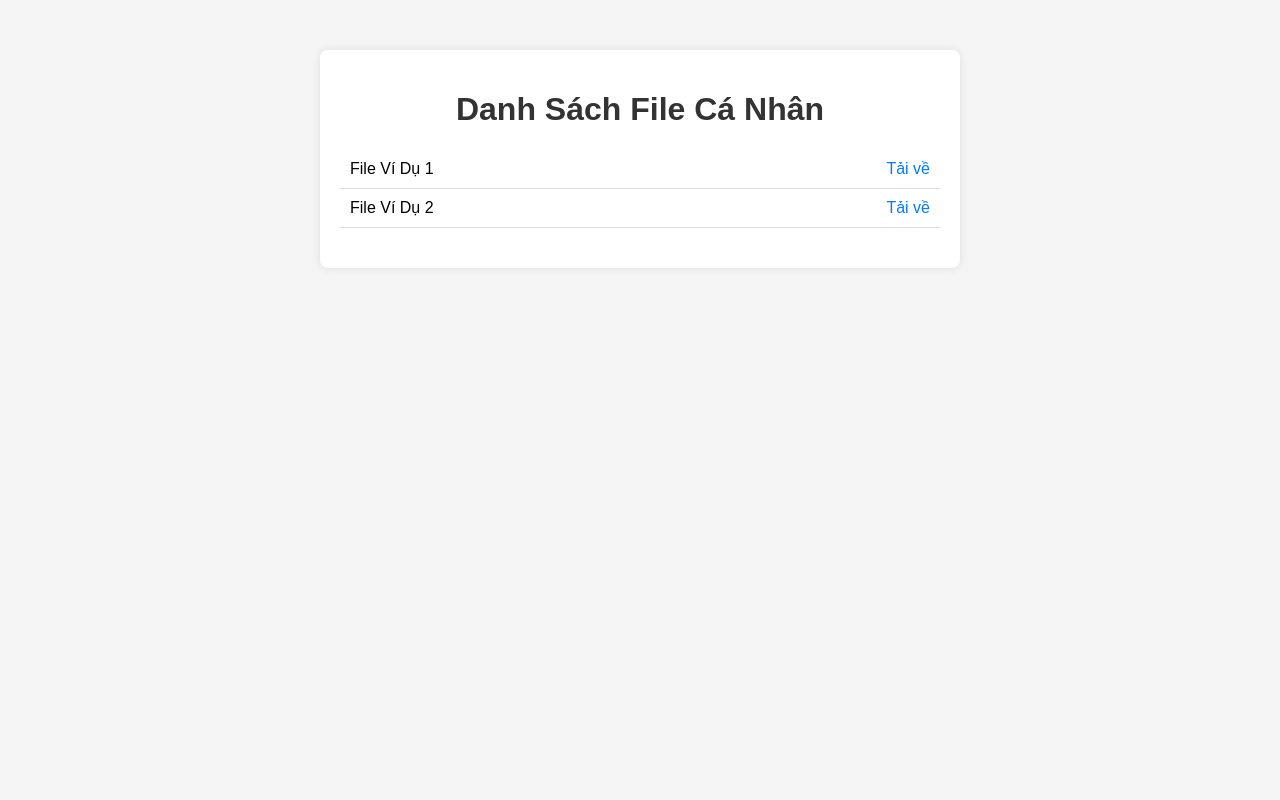
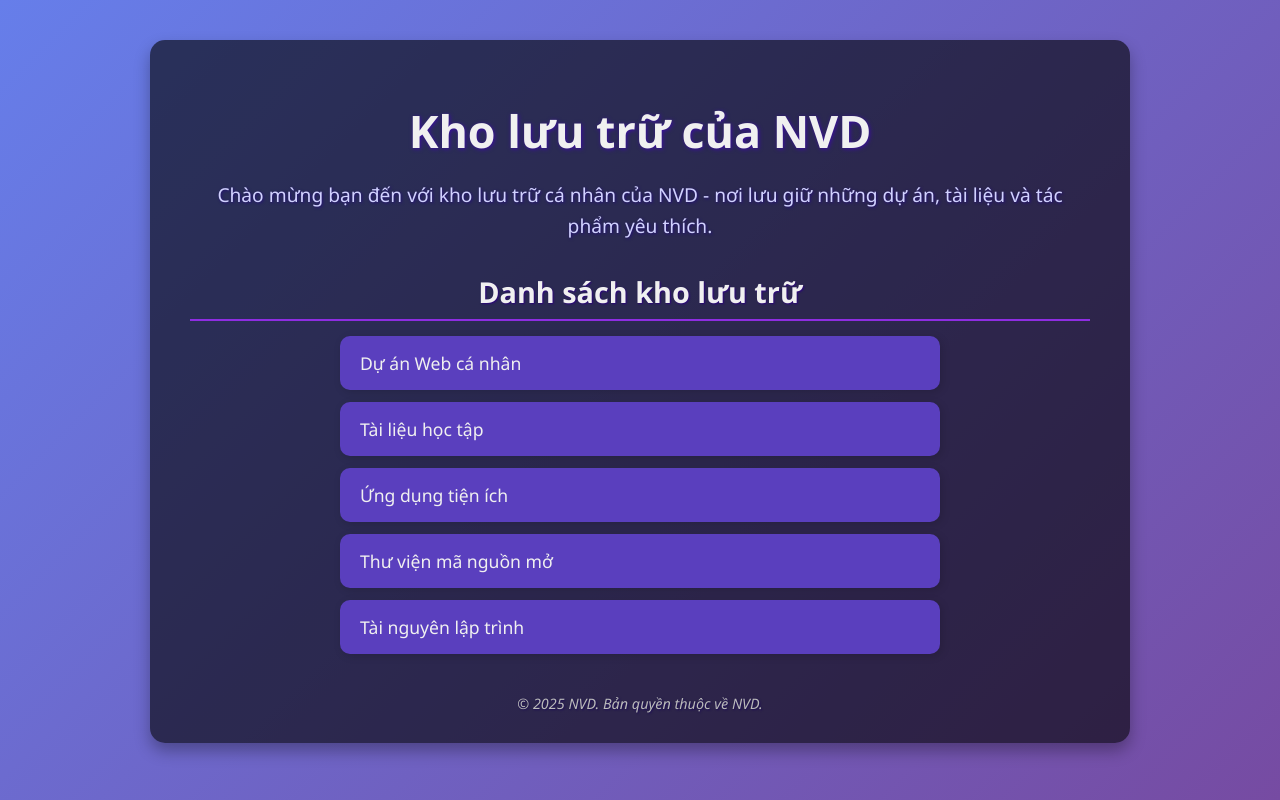
Before and after one commit to dungmit195/nvd29u1, a plain HTML site: page index.html in a window 1280 px wide. Drawn offline with Linux system fonts and the light colour scheme.

Commit message:
Update index.html

```diff
--- a/index.html
+++ b/index.html
@@ -1,56 +1,114 @@
 <!DOCTYPE html>
 <html lang="vi">
 <head>
-    <meta charset="UTF-8">
-    <meta name="viewport" content="width=device-width, initial-scale=1.0">
-    <title>Trang Lưu Trữ File Cá Nhân</title>
+  <meta charset="UTF-8" />
+  <meta name="viewport" content="width=device-width, initial-scale=1" />
+  <title>Kho lưu trữ của NVD</title>
   <style>
     body {
-            font-family: Arial, sans-serif;
-            text-align: center;
+      font-family: 'Segoe UI', Tahoma, Geneva, Verdana, sans-serif;
+      background: linear-gradient(135deg, #667eea, #764ba2);
+      color: #f0f0f0;
       margin: 0;
       padding: 0;
-            background-color: #f5f5f5;
+      display: flex;
+      justify-content: center;
+      align-items: flex-start;
+      min-height: 100vh;
     }
     .container {
-            max-width: 600px;
-            margin: 50px auto;
-            padding: 20px;
-            background: #fff;
-            border-radius: 8px;
-            box-shadow: 0 0 10px rgba(0,0,0,0.1);
+      max-width: 900px;
+      width: 90%;
+      background-color: rgba(0, 0, 0, 0.6);
+      border-radius: 15px;
+      padding: 30px 40px;
+      box-shadow: 0 8px 16px rgba(0, 0, 0, 0.3);
+      margin-top: 40px;
     }
     h1 {
-            color: #333;
+      text-align: center;
+      font-weight: 700;
+      font-size: 2.8em;
+      margin-bottom: 15px;
+      text-shadow: 1px 1px 4px #3a0ca3;
     }
-        .file-list {
-            margin: 20px 0;
+    p {
+      font-size: 1.2em;
+      line-height: 1.6;
+      text-align: center;
+      margin-bottom: 30px;
+      color: #d1d1ff;
+      text-shadow: 1px 1px 3px #220e78;
     }
-        .file-item {
-            display: flex;
-            justify-content: space-between;
-            padding: 10px;
-            border-bottom: 1px solid #ddd;
+    .section-title {
+      font-size: 1.8em;
+      font-weight: 600;
+      margin-bottom: 15px;
+      border-bottom: 2px solid #8e2de2;
+      padding-bottom: 8px;
+      text-align: center;
+      text-shadow: 1px 1px 2px #2b047b;
     }
-        .file-item a {
-            text-decoration: none;
-            color: #007BFF;
+    ul {
+      list-style: none;
+      padding: 0;
+      margin: 0 auto;
+      max-width: 600px;
+    }
+    li {
+      background: #5a3fbe;
+      margin: 12px 0;
+      padding: 15px 20px;
+      border-radius: 10px;
+      box-shadow: 2px 2px 8px rgba(0, 0, 0, 0.15);
+      font-size: 1.1em;
+      transition: background 0.3s ease;
+      cursor: default;
+    }
+    li:hover {
+      background: #7b56ff;
+      box-shadow: 0 4px 15px rgba(123, 86, 255, 0.7);
+    }
+    footer {
+      margin-top: 40px;
+      text-align: center;
+      color: #bbb;
+      font-size: 0.9em;
+      font-style: italic;
+      text-shadow: 1px 1px 2px #1b0a56;
+    }
+    @media (max-width: 600px) {
+      .container {
+        padding: 20px 25px;
+      }
+      h1 {
+        font-size: 2.2em;
+      }
+      p, li {
+        font-size: 1em;
+      }
     }
   </style>
 </head>
 <body>
   <div class="container">
-        <h1>Danh Sách File Cá Nhân</h1>
-        <div class="file-list">
-            <div class="file-item">
-                <span>File Ví Dụ 1</span>
-                <a href="#">Tải về</a>
+    <h1>Kho lưu trữ của NVD</h1>
+    <p>Chào mừng bạn đến với kho lưu trữ cá nhân của NVD - nơi lưu giữ những dự án, tài liệu và tác phẩm yêu thích.</p>
+
+    <div class="section">
+      <h2 class="section-title">Danh sách kho lưu trữ</h2>
+      <ul>
+        <li>Dự án Web cá nhân</li>
+        <li>Tài liệu học tập</li>
+        <li>Ứng dụng tiện ích</li>
+        <li>Thư viện mã nguồn mở</li>
+        <li>Tài nguyên lập trình</li>
+      </ul>
     </div>
-            <div class="file-item">
-                <span>File Ví Dụ 2</span>
-                <a href="#">Tải về</a>
-            </div>
-        </div>
+
+    <footer>
+      &copy; 2025 NVD. Bản quyền thuộc về NVD.
+    </footer>
   </div>
 </body>
 </html>
```
Lines whose indentation alone changed are shown as unchanged.
